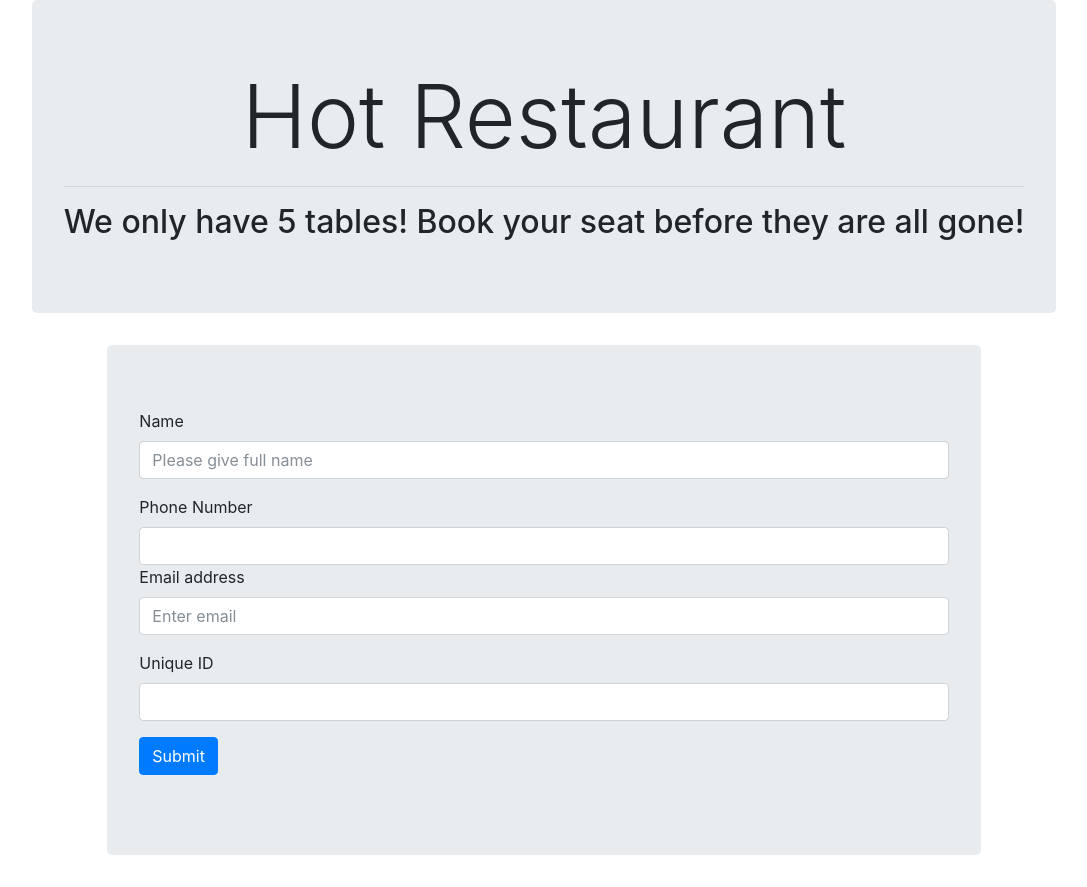
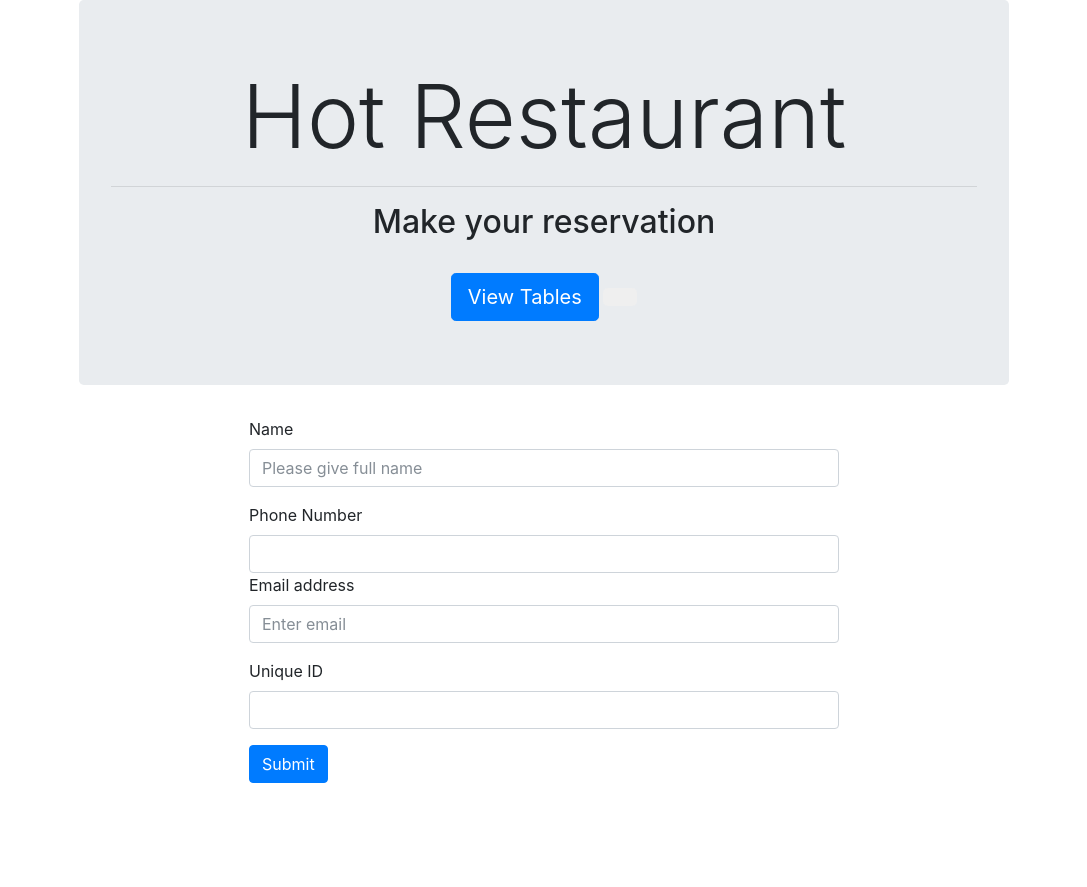
Before and after one commit to codyfrost94/Hot-Restaurant, a website: page make.html in a window 1280 px wide. Shown: the whole page, without its empty margins (96-1183 px from the left). After the commit the page ends 800 px from the top, so only its background shows below. Drawn offline with nearby package versions, Linux system fonts and the light colour scheme; a web font is replaced by a local one.

Commit message:
finalize formatting on make.html

```diff
--- a/make.html
+++ b/make.html
@@ -4,18 +4,22 @@
 <head>
     <title>Hot Restaurant Reservations</title>
     <link rel="stylesheet" href="https://maxcdn.bootstrapcdn.com/bootstrap/4.0.0-beta.2/css/bootstrap.min.css" integrity="sha384-PsH8R72JQ3SOdhVi3uxftmaW6Vc51MKb0q5P2rRUpPvrszuE4W1povHYgTpBfshb" crossorigin="anonymous">
+        <link rel="stylesheet" href="https://cdnjs.cloudflare.com/ajax/libs/open-iconic/1.1.1/font/css/open-iconic-bootstrap.css">
 </head>
 
 <body>
-    <div class="row">
-        <div class="jumbotron col-8-md mx-auto">
-            <h1 class="text-center display-2">Hot Restaurant</h1>
+    <div class="container col-md-9 mx-auto">
+        <div class="jumbotron">
+            <h1 class="text-center display-2"><span class="oi oi-fire"></span> Hot Restaurant</h1>
             <hr>
-            <h2 class="text-center">We only have 5 tables! Book your seat before they are all gone!</h2>
+            <h2 class="text-center">Make your reservation</h2>
+            <br>
+            <div class="text-center">
+                <button type="button" class="btn btn-primary btn-lg" id="view"><span class="oi oi-list"></span> View Tables</button>
+                <button type="button" class="btn btn-lg" id="view"><span class="oi oi-home"></span></button>
+            </div>
         </div>
-    </div>
-    <div class="row">
-        <div class="jumbotron col-md-8 mx-auto">
+        <div class="container col-md-8 mx-auto">
             <form>
                 <div class="form-group">
                     <label for="name">Name</label>
@@ -34,6 +38,7 @@
                     </div>
                     <button type="submit" class="btn btn-primary">Submit</button>
             </form>
+            </div>
             <script src="https://code.jquery.com/jquery-3.2.1.slim.min.js" integrity="sha384-KJ3o2DKtIkvYIK3UENzmM7KCkRr/rE9/Qpg6aAZGJwFDMVNA/GpGFF93hXpG5KkN" crossorigin="anonymous"></script>
             <script src="https://cdnjs.cloudflare.com/ajax/libs/popper.js/1.12.3/umd/popper.min.js" integrity="sha384-vFJXuSJphROIrBnz7yo7oB41mKfc8JzQZiCq4NCceLEaO4IHwicKwpJf9c9IpFgh" crossorigin="anonymous"></script>
             <script src="https://maxcdn.bootstrapcdn.com/bootstrap/4.0.0-beta.2/js/bootstrap.min.js" integrity="sha384-alpBpkh1PFOepccYVYDB4do5UnbKysX5WZXm3XxPqe5iKTfUKjNkCk9SaVuEZflJ" crossorigin="anonymous"></script>
```
